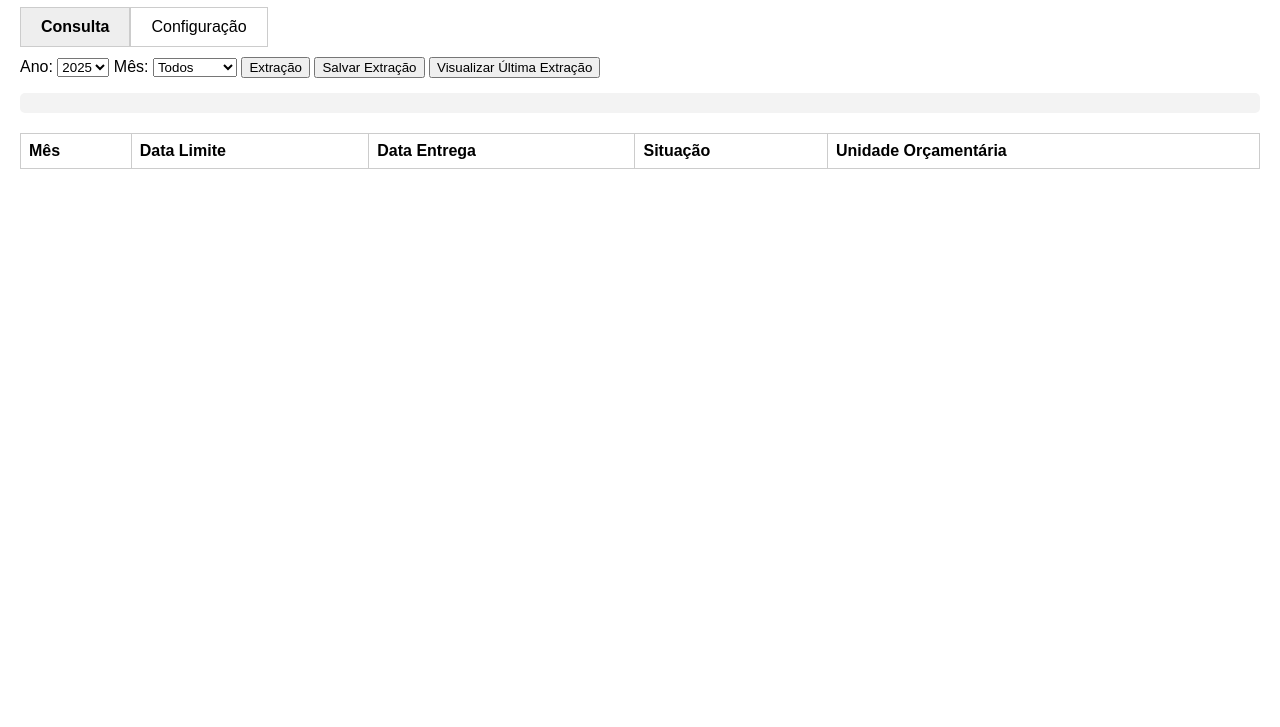
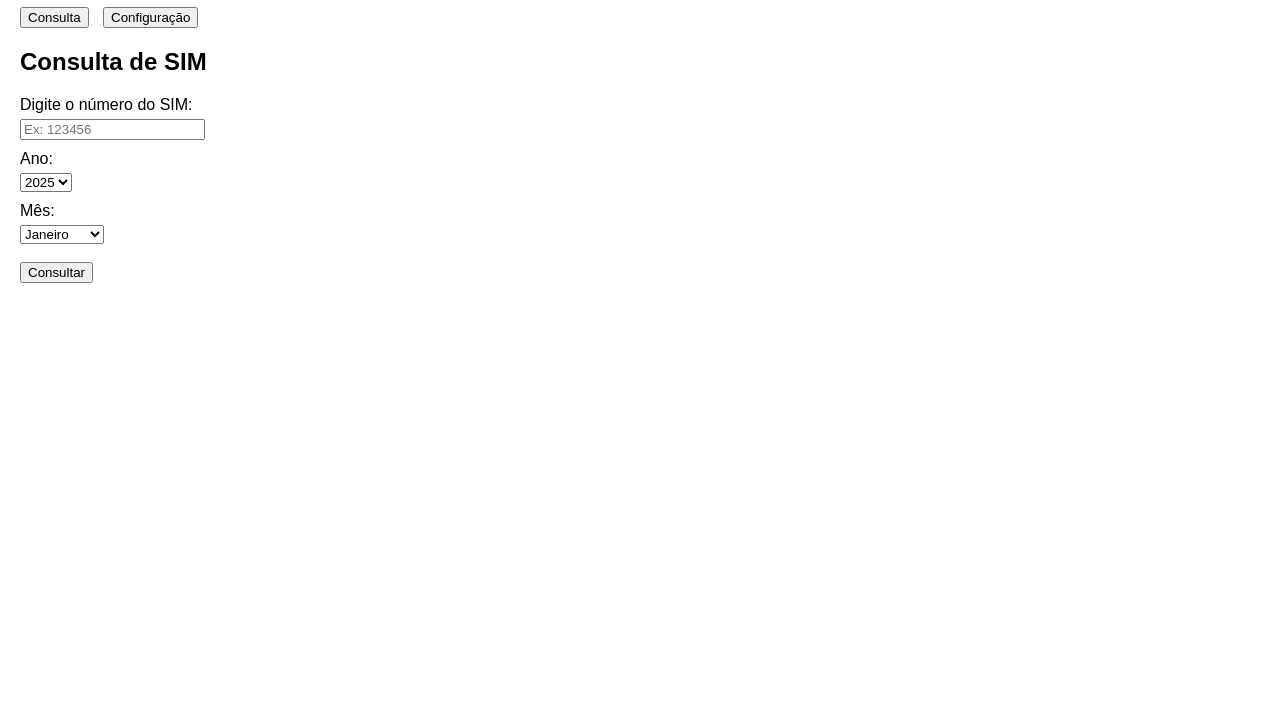
Before and after one commit to odiogofn/meusim, a website: page index.html in a window 1280 px wide. Shown: the part 73-800 px from the top of the page. Drawn offline with nearby package versions, Linux system fonts and the light colour scheme.

Commit message:
Add files via upload

```diff
--- a/index.html
+++ b/index.html
@@ -1,233 +1,106 @@
 <!DOCTYPE html>
-<html lang="pt-br">
+<html lang="pt-BR">
 <head>
-  <meta charset="UTF-8" />
-  <title>Consulta TCE</title>
+  <meta charset="UTF-8">
+  <meta name="viewport" content="width=device-width, initial-scale=1.0">
+  <title>Consulta SIM</title>
   <style>
     body { font-family: Arial, sans-serif; margin: 20px; }
-    .tabs { display: flex; margin-bottom: 10px; cursor: pointer; }
-    .tab { padding: 10px 20px; border: 1px solid #ccc; }
-    .tab.active { background: #eee; font-weight: bold; }
-    .content { display: none; }
-    .content.active { display: block; }
-    .progress-container { width: 100%; background: #f3f3f3; border-radius: 5px; overflow: hidden; margin: 15px 0; }
-    .progress-bar { width: 0; height: 20px; background: #4caf50; transition: width 0.5s ease; }
-    table { border-collapse: collapse; width: 100%; margin-top: 20px; }
-    th, td { border: 1px solid #ccc; padding: 8px; text-align: left; }
+    nav { margin-bottom: 20px; }
+    nav button { margin-right: 10px; }
+    section { display: none; }
+    section.active { display: block; }
+    label { display: block; margin: 10px 0 5px; }
   </style>
-  <script src="https://unpkg.com/@supabase/supabase-js"></script>
 </head>
 <body>
-  <h1>Consulta TCE</h1>
+  <h1>Portal SIM</h1>
 
-  <!-- Abas -->
-  <div class="tabs">
-    <div class="tab active" onclick="openTab('consulta')">Consulta</div>
-    <div class="tab" onclick="openTab('config')">Configuração</div>
-  </div>
+  <!-- Navegação -->
+  <nav>
+    <button onclick="abrirAba('consulta')">Consulta</button>
+    <button onclick="abrirAba('config')">Configuração</button>
+  </nav>
 
-  <!-- Conteúdo da aba Consulta -->
-  <div id="consulta" class="content active">
-    <form id="consultaForm">
-      <label>Ano:
-        <select id="anoexc">
-          <script>
-            // gera anos 2025 -> 2000
-            for (let y = 2025; y >= 2000; y--) {
-              document.write(`<option value="${y}">${y}</option>`);
-            }
-          </script>
-        </select>
-      </label>
+  <!-- Aba Consulta -->
+  <section id="consulta" class="active">
+    <h2>Consulta de SIM</h2>
+    <label for="simInput">Digite o número do SIM:</label>
+    <input type="text" id="simInput" placeholder="Ex: 123456">
 
-      <label>Mês:
-        <select id="mes">
-          <option value="">Todos</option>
-          <option>Janeiro</option>
-          <option>Fevereiro</option>
-          <option>Março</option>
-          <option>Abril</option>
-          <option>Maio</option>
-          <option>Junho</option>
-          <option>Julho</option>
-          <option>Agosto</option>
-          <option>Setembro</option>
-          <option>Outubro</option>
-          <option>Novembro</option>
-          <option>Dezembro</option>
-        </select>
-      </label>
+    <label for="ano">Ano:</label>
+    <select id="ano"></select>
 
-      <button type="button" onclick="extrair()">Extração</button>
-      <button type="button" onclick="salvarExtracao()">Salvar Extração</button>
-      <button type="button" onclick="verUltimaExtracao()">Visualizar Última Extração</button>
-    </form>
+    <label for="mes">Mês:</label>
+    <select id="mes">
+      <option value="01">Janeiro</option>
+      <option value="02">Fevereiro</option>
+      <option value="03">Março</option>
+      <option value="04">Abril</option>
+      <option value="05">Maio</option>
+      <option value="06">Junho</option>
+      <option value="07">Julho</option>
+      <option value="08">Agosto</option>
+      <option value="09">Setembro</option>
+      <option value="10">Outubro</option>
+      <option value="11">Novembro</option>
+      <option value="12">Dezembro</option>
+    </select>
 
-    <!-- Barra de progresso -->
-    <div class="progress-container">
-      <div class="progress-bar" id="progressBar"></div>
-    </div>
+    <br><br>
+    <button onclick="consultarSIM()">Consultar</button>
+    <pre id="resultado"></pre>
+  </section>
 
-    <!-- Resultados -->
-    <table id="resultado">
-      <thead>
-        <tr>
-          <th>Mês</th>
-          <th>Data Limite</th>
-          <th>Data Entrega</th>
-          <th>Situação</th>
-          <th>Unidade Orçamentária</th>
-        </tr>
-      </thead>
-      <tbody></tbody>
-    </table>
-  </div>
-
-  <!-- Conteúdo da aba Configuração -->
-  <div id="config" class="content">
-    <h3>Configuração de Municípios</h3>
-    <table id="clientes">
-      <thead>
-        <tr><th>Município</th><th>Ativo</th></tr>
-      </thead>
-      <tbody></tbody>
-    </table>
-  </div>
+  <!-- Aba Configuração -->
+  <section id="config">
+    <h2>Configuração</h2>
+    <p>Ambiente de teste: conectado ao Supabase via Vercel.</p>
+    <p>Região: Brasil (gru1)</p>
+    <p>Limite API: 500 req/s</p>
+  </section>
 
   <script>
-    // Supabase init
-    const supabaseUrl = "https://YOUR_PROJECT.supabase.co";
-    const supabaseKey = "YOUR_SUPABASE_KEY";
-    const supabase = supabasejs.createClient(supabaseUrl, supabaseKey);
-
-    // Abas
-    function openTab(tabId) {
-      document.querySelectorAll('.tab').forEach(t => t.classList.remove('active'));
-      document.querySelectorAll('.content').forEach(c => c.classList.remove('active'));
-      document.querySelector(`.tab[onclick="openTab('${tabId}')"]`).classList.add('active');
-      document.getElementById(tabId).classList.add('active');
+    // Alterna abas
+    function abrirAba(id) {
+      document.querySelectorAll("section").forEach(sec => sec.classList.remove("active"));
+      document.getElementById(id).classList.add("active");
     }
 
-    // Progress bar animada
-    function animateProgress() {
-      const bar = document.getElementById("progressBar");
-      bar.style.width = "0%";
-      let width = 0;
-      const interval = setInterval(() => {
-        if (width >= 100) {
-          clearInterval(interval);
-        } else {
-          width += 5;
-          bar.style.width = width + "%";
-        }
-      }, 100);
+    // Popula anos (2025 até 2000)
+    const anoSelect = document.getElementById("ano");
+    for (let y = 2025; y >= 2000; y--) {
+      const opt = document.createElement("option");
+      opt.value = y;
+      opt.textContent = y;
+      anoSelect.appendChild(opt);
     }
 
-    // Extração
-    let ultimaExtracao = [];
+    // Chama API
+    async function consultarSIM() {
+      const sim = document.getElementById("simInput").value.trim();
+      const ano = document.getElementById("ano").value;
+      const mes = document.getElementById("mes").value;
+      const resultado = document.getElementById("resultado");
 
-    async function extrair() {
-      animateProgress();
-
-      const { data, error } = await supabase
-        .from("clientes")
-        .select("*")
-        .eq("ativo", "sim");
-
-      if (error) { alert("Erro clientes: " + error.message); return; }
-
-      const ano = document.getElementById("anoexc").value;
-
-      ultimaExtracao = [];
-
-      for (const cli of data) {
-        try {
-          const resp = await fetch(`/api/extracao?cod_tce=${cli.cod_tce}&ano=${ano}`);
-          const json = await resp.json();
-          if (json.html) {
-            const parser = new DOMParser();
-            const doc = parser.parseFromString(json.html, "text/html");
-            const linhas = [...doc.querySelectorAll("#example tbody tr")];
-            linhas.forEach(tr => {
-              const cols = tr.querySelectorAll("td");
-              if (cols.length) {
-                ultimaExtracao.push({
-                  municipio: cli.nome,
-                  mes: cols[0].innerText.trim(),
-                  data_limite: cols[1].innerText.trim(),
-                  data_entrega: cols[2].innerText.trim(),
-                  situacao: cols[3].innerText.trim(),
-                  unidade: cols[4].innerText.trim(),
-                  ano
-                });
-              }
-            });
-          }
-        } catch (err) {
-          console.error("Erro extracao:", err);
-        }
+      if (!sim) {
+        resultado.textContent = "Digite um número válido.";
+        return;
       }
 
-      renderTabela(ultimaExtracao);
+      try {
+        const res = await fetch(`/api/extracao?sim=${encodeURIComponent(sim)}&ano=${ano}&mes=${mes}`);
+        const data = await res.json();
+
+        if (res.ok) {
+          resultado.textContent = JSON.stringify(data, null, 2);
+        } else {
+          resultado.textContent = "Erro: " + (data.error || "Erro desconhecido");
+        }
+      } catch (err) {
+        resultado.textContent = "Erro na requisição: " + err.message;
+      }
     }
-
-    function renderTabela(dados) {
-      const tbody = document.querySelector("#resultado tbody");
-      tbody.innerHTML = "";
-      dados.forEach(row => {
-        const tr = document.createElement("tr");
-        tr.innerHTML = `<td>${row.mes}</td>
-                        <td>${row.data_limite}</td>
-                        <td>${row.data_entrega}</td>
-                        <td>${row.situacao}</td>
-                        <td>${row.unidade}</td>`;
-        tbody.appendChild(tr);
-      });
-    }
-
-    // Salvar no Supabase
-    async function salvarExtracao() {
-      if (!ultimaExtracao.length) { alert("Nenhuma extração disponível"); return; }
-      const { error } = await supabase.from("consultas").insert(ultimaExtracao);
-      if (error) alert("Erro salvar: " + error.message);
-      else alert("Extração salva com sucesso!");
-    }
-
-    // Visualizar última do banco
-    async function verUltimaExtracao() {
-      const { data, error } = await supabase
-        .from("consultas")
-        .select("*")
-        .order("id", { ascending: false })
-        .limit(50);
-      if (error) { alert("Erro ver: " + error.message); return; }
-      renderTabela(data);
-    }
-
-    // Carrega clientes na aba Configuração
-    async function carregarClientes() {
-  const { data, error } = await supabase.from("clientes").select("*");
-  if (error) return;
-  const tbody = document.querySelector("#clientes tbody");
-  tbody.innerHTML = "";
-  data.forEach(cli => {
-    const tr = document.createElement("tr");
-    tr.innerHTML = `<td>${cli.entidade}</td>
-                    <td>
-                      <select onchange="atualizarCliente(${cli.id}, this.value)">
-                        <option value="sim" ${cli.ativo==="sim"?"selected":""}>Sim</option>
-                        <option value="nao" ${cli.ativo==="nao"?"selected":""}>Não</option>
-                      </select>
-                    </td>`;
-    tbody.appendChild(tr);
-  });
-}
-
-    async function atualizarCliente(id, ativo) {
-      await supabase.from("clientes").update({ ativo }).eq("id", id);
-    }
-
-    carregarClientes();
   </script>
 </body>
 </html>
```
